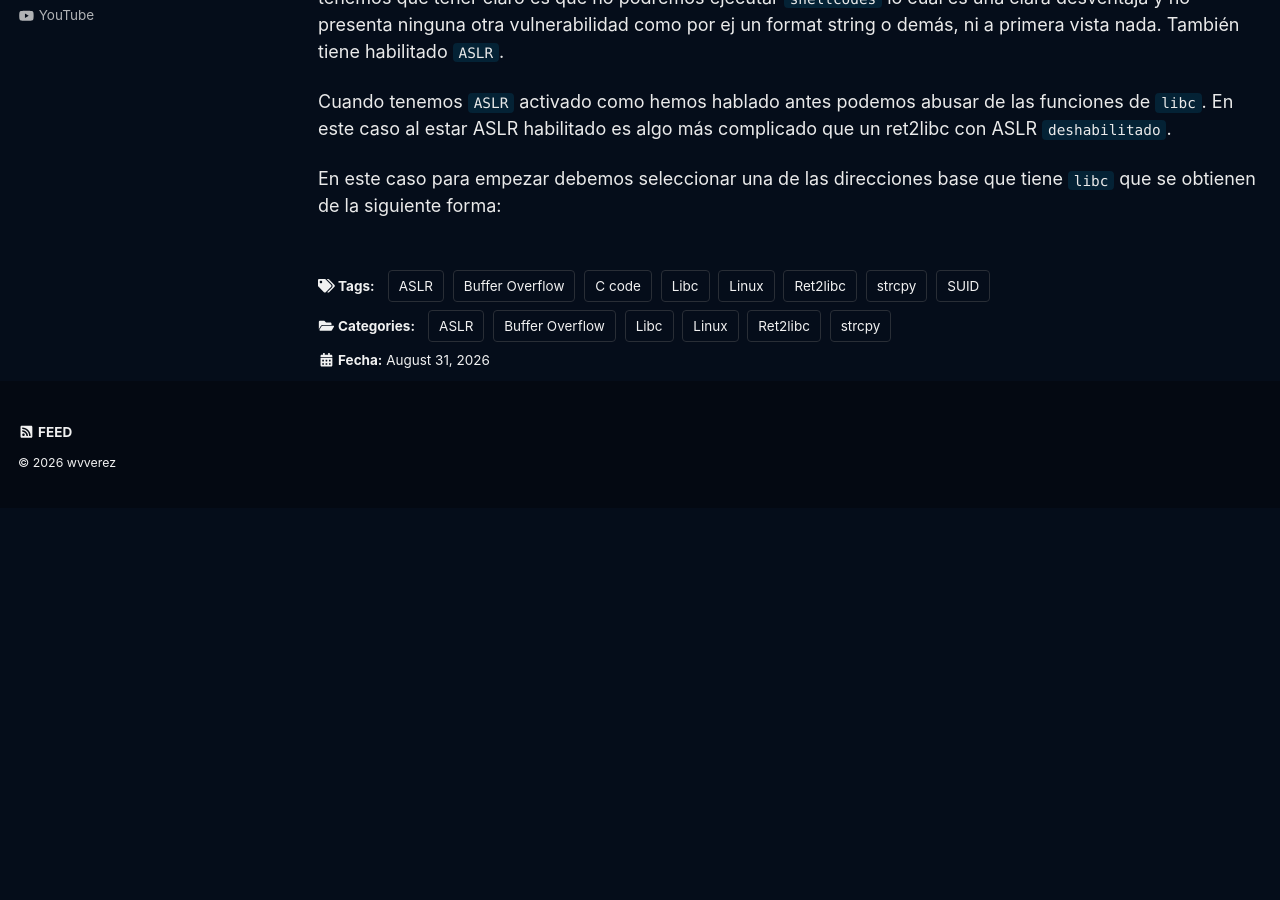
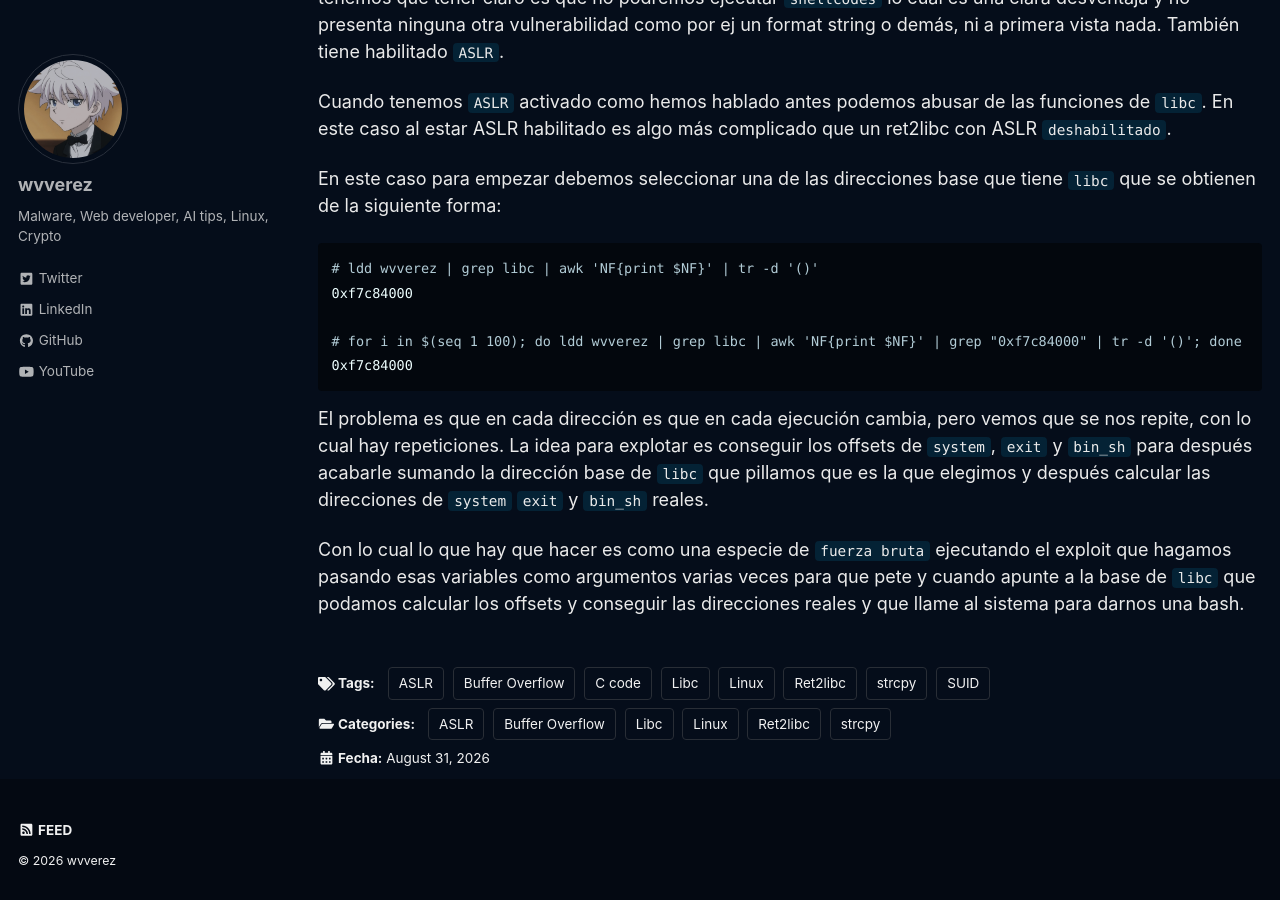
Before and after one commit to wvverez/wvverez.github.io, a Jekyll site: the page built from _posts/2026-08-31-buffer-overflow.md, in a window 1280 px wide and 900 px high, scrolled down 8900 px. Built offline with Jekyll 4.4.1, drawn with Linux system fonts in a browser that asks for light colours; cached includes are drawn as plain includes; a script that is not in the unit is left out; before the commit the page ends 9408 px from its top, so only the background shows below that.

Commit message:
Update 2026-08-31-buffer-overflow.md

````diff
--- a/_posts/2026-08-31-buffer-overflow.md
+++ b/_posts/2026-08-31-buffer-overflow.md
@@ -327,3 +327,15 @@ Bien una vez en este punto al tener habilitado NX aunque no disponga de ningún
 Cuando tenemos `ASLR` activado como hemos hablado antes podemos abusar de las funciones de `libc`. En este caso al estar ASLR habilitado es algo más complicado que un ret2libc con ASLR `deshabilitado`.
 
 En este caso para empezar debemos seleccionar una de las direcciones base que tiene `libc` que se obtienen de la siguiente forma:
+
+```sh
+# ldd wvverez | grep libc | awk 'NF{print $NF}' | tr -d '()'
+0xf7c84000
+
+# for i in $(seq 1 100); do ldd wvverez | grep libc | awk 'NF{print $NF}' | grep "0xf7c84000" | tr -d '()'; done
+0xf7c84000
+```
+
+El problema es que en cada dirección es que en cada ejecución cambia, pero vemos que se nos repite, con lo cual hay repeticiones. La idea para explotar es conseguir los offsets de `system`, `exit` y `bin_sh` para después acabarle sumando la dirección base de `libc` que pillamos que es la que elegimos y después calcular las direcciones de `system` `exit` y `bin_sh` reales.
+
+Con lo cual lo que hay que hacer es como una especie de `fuerza bruta` ejecutando el exploit que hagamos pasando esas variables como argumentos varias veces para que pete y cuando apunte a la base de `libc` que podamos calcular los offsets y conseguir las direcciones reales y que llame al sistema para darnos una bash.
````
